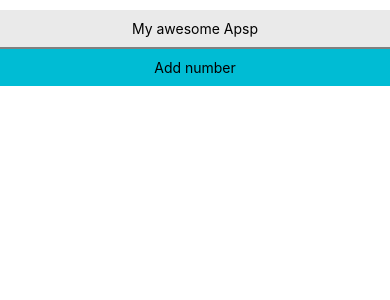
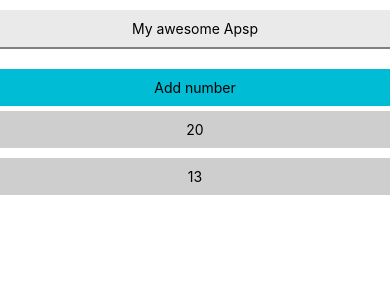
Before and after one commit to Hamzakhann/rn-practice, a React Native app: screen / in a window 390 px wide. Shown: the top 300 px of the page. Built offline with nearby package versions, Linux system fonts and the light colour scheme.

Commit message:
added more components

```diff
--- a/App.js
+++ b/App.js
@@ -2,8 +2,8 @@ import React, {Component} from 'react';
 import {Platform, StyleSheet, Text, View} from 'react-native';
 import Nav from './src/nav/nav';
 import Generate from './src/generator/generate';
-
-
+import ListItem from'./src/generator/listItem';
+import Input from './src/input/Input';
 
 // const instructions = Platform.select({
 //   ios: 'Press Cmd+R to reload,\n' + 'Cmd+D or shake for dev menu',
@@ -15,17 +15,34 @@ import Generate from './src/generator/generate';
 
 export default class App extends Component{
   state={
-    nameOfApp : "My awesome Apsp"
+    nameOfApp : "My awesome Apsp",
+    random : [20 , 13]
   }
 
+onAddRandom = () =>{
+  const random = Math.floor(Math.random()*100 + 1);
+  this.setState(previousState =>{
+    return  {
+      random : [...previousState.random, random]
+    }
+  })
+}
 
-
-
+onItemDelete = (i) => {
+  const newArray = this.state.random.filter((item , index) =>{
+    return i !== index
+  });
+  this.setState({
+    random:newArray
+  })
+}
   render() {
     return (
       <View style={styles.container}>
       <Nav nameOfApp = {this.state.nameOfApp} />
-      <Generate/>
+      <Generate  add = {this.onAddRandom} />
+      <ListItem items={this.state.random} delete = {this.onItemDelete} />
+      <Input/>
       </View>
     );
   }
--- a/src/generator/generate.js
+++ b/src/generator/generate.js
@@ -1,11 +1,19 @@
 import React from 'react';
-import {Platform, StyleSheet, Text, View} from 'react-native';
+import {StyleSheet, Text, View , TouchableWithoutFeedback} from 'react-native';
 
-const Generate = () =>{
+const Generate = (props) =>{
     return(
+        <TouchableWithoutFeedback
+        // onLongPress={()=>alert('touched')}
+        // onPressOut={()=>alert('touched')}
+        // delayLongPress={5000}
+        onPress = {() => props.add()}
+
+        >
         <View style = {styles.generate} >
             <Text>Add number</Text>
         </View>
+        </TouchableWithoutFeedback>
     )
 }
 
@@ -14,7 +22,8 @@ const styles = StyleSheet.create({
         padding : 10,
         alignItems: 'center',
         backgroundColor: '#00bcd4',
-        width:'100%'
+        width:'100%',
+        marginTop: 20,
     }
 })
 
--- /dev/null
+++ b/src/generator/listItem.js
@@ -0,0 +1,31 @@
+import React from 'react';
+import {StyleSheet, Text, View , TouchableOpacity} from 'react-native';
+
+const ListItem = (props) =>{
+    return(
+        props.items.map((item , i) =>(
+            <TouchableOpacity onPress={() => props.delete(i)}
+            key={i}
+            style = {styles.listItem}
+            >
+                <View>
+                <Text>
+                    {item}
+                </Text>
+            </View>
+            </TouchableOpacity>
+        ))
+    )
+}
+
+const styles = StyleSheet.create({
+    listItem:{
+        backgroundColor:'#cecece',
+        alignItems: 'center',
+        padding: 10,
+        width:'100%',
+        margin: 5,
+    }
+})
+
+export default ListItem;
--- /dev/null
+++ b/src/input/Input.js
@@ -0,0 +1,12 @@
+import React , {Component} from 'react';
+import {StyleSheet, Text, View , TouchableWithoutFeedback, TextInput }  from 'react-native';
+
+class Input extends Component{
+    render(){
+        return(
+            <TextInput/>
+        )
+    }
+}
+
+export default Input;
```
